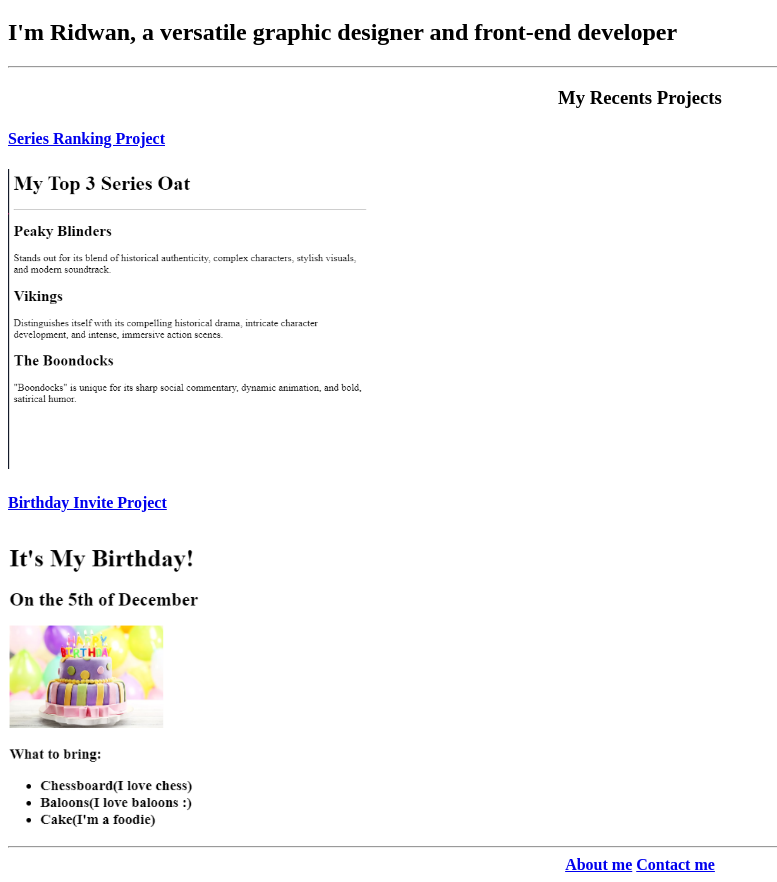
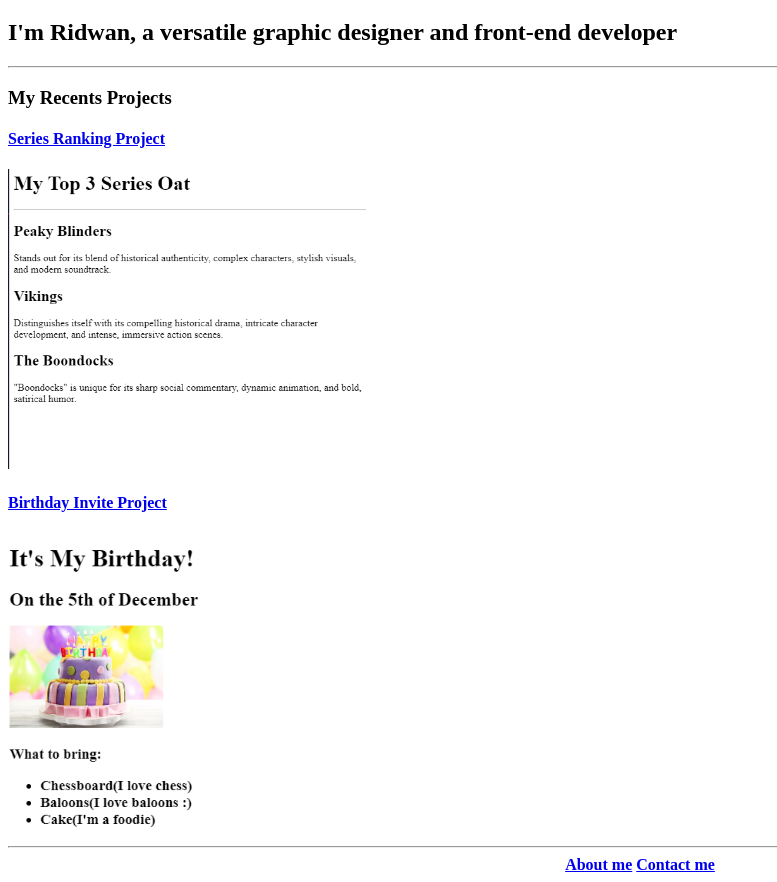
Before and after one commit to ridwan-yinusa/HTML-Portfolio-Web-Dev-Bootcamp-Project-, a plain HTML site: page index.html in a window 1280 px wide. Shown: the part 61-943 px from the top of the page, without its empty margins (0-777 px from the left). Drawn offline with Linux system fonts and the light colour scheme.

Commit message:
Update index.html

```diff
--- a/index.html
+++ b/index.html
@@ -9,7 +9,7 @@
     <h1>Ridwan's Portfolio</h1>
     <h2>I'm Ridwan, a versatile graphic designer and front-end developer</h2>
     <hr />
-    <center><h3>My Recents Projects</h3></center>
+    <h3>My Recents Projects</h3>
 
     <h4><a href="/public/movieRanking.html">Series Ranking Project</a></h4>
     <img src="assets/images/Top 3 Series.png" height="300" alt="screenshot of a view of my top 3 series website" />
```
